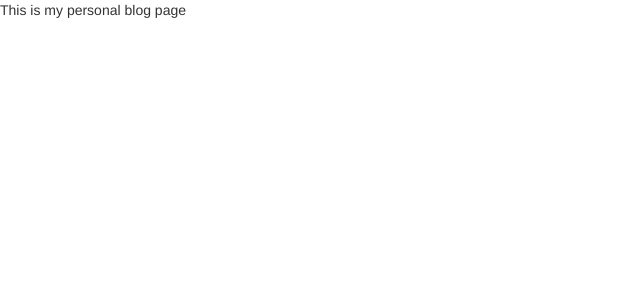
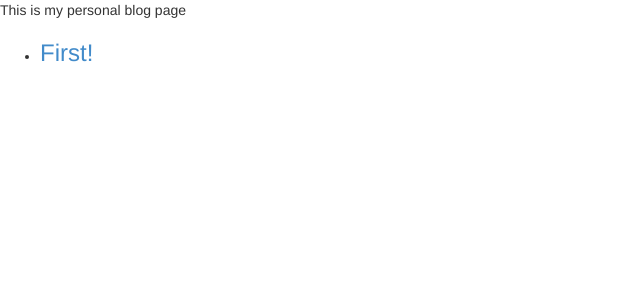
Before and after one commit to vijaysharm/vijaysharm.github.io, a Jekyll site: the page built from index.html, in a window 1280 px wide. Shown: the top 300 px of the page, without its empty margins (0-640 px from the left). Built offline with Jekyll 4.4.1, drawn with Linux system fonts in a browser that asks for light colours.

Commit message:
added a generic jekyll structure to my blog and my first post

```diff
--- /dev/null
+++ b/_layouts/post.html
@@ -0,0 +1,6 @@
+---
+layout: default
+---
+
+<h2 class="content">{{page.title}}</h2>
+{{ content }}
--- a/index.html
+++ b/index.html
@@ -4,4 +4,11 @@ layout: default
 
 <section class="content">
 	<p>This is my personal blog page</p>
+	<ul class="entries">
+
+  	{% for post in site.posts %}
+   		<li><a href="{{ post.url }}"><h3>{{ post.title }}</h3></a></li>
+   	{% endfor %}
+
+	</ul>
 </section>
```
Also changed, not shown: _posts/2013-08-6-first.md (added, +5 -0 lines).
